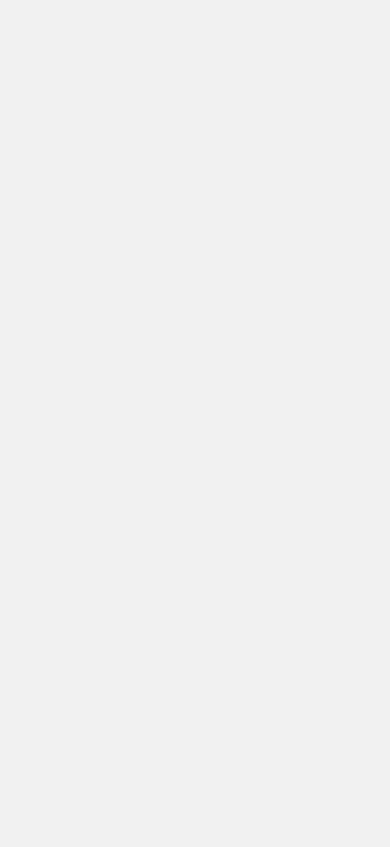
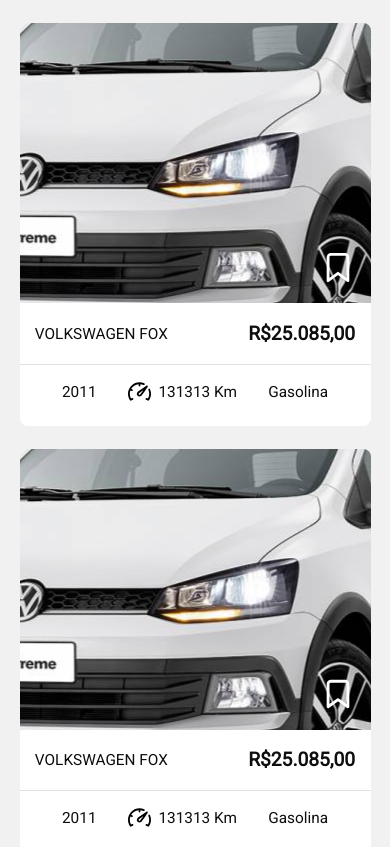
Before and after one commit to hbalardin/amodev-teste, a React (Create React App) app: page / in a window 390 px wide. Shown: the top 847 px of the page. Built offline with nearby package versions, Linux system fonts and the light colour scheme.

Commit message:
chore: create CarCard component This components was created using mobile-first. So the web version isn't done yet.

```diff
--- /dev/null
+++ b/src/components/CarCard/index.tsx
@@ -0,0 +1,40 @@
+import React from 'react';
+
+import BookmarkIcon from '../../assets/bookmark.svg';
+import SpeedometerIcon from '../../assets/speedometer.svg';
+
+import {
+  Container,
+  ImageContainer,
+  CardContent,
+  ContentHeader,
+  ContentFooter,
+} from './styles';
+
+const CarCard = (): JSX.Element => {
+  return (
+    <Container>
+      <ImageContainer>
+        <button type="button">
+          <img src={BookmarkIcon} alt="bookmark" />
+        </button>
+      </ImageContainer>
+      <CardContent>
+        <ContentHeader>
+          <p>VOLKSWAGEN FOX</p>
+          <strong>R$25.085,00</strong>
+        </ContentHeader>
+        <ContentFooter>
+          <p>2011</p>
+          <span>
+            <img src={SpeedometerIcon} alt="speedometer" />
+            <p>131313 Km</p>
+          </span>
+          <p>Gasolina</p>
+        </ContentFooter>
+      </CardContent>
+    </Container>
+  );
+};
+
+export default CarCard;
--- /dev/null
+++ b/src/components/CarCard/styles.ts
@@ -0,0 +1,81 @@
+import styled from 'styled-components';
+
+import CarImg from '../../assets/volkswagen-fox.jpg';
+
+export const Container = styled.div`
+  display: flex;
+  flex-direction: column;
+  background: #fff;
+
+  height: 42rem;
+  margin: 2.4rem 0;
+  border-radius: 0.8rem;
+`;
+
+export const ImageContainer = styled.div`
+  flex: 1;
+  background: url(${CarImg}) no-repeat center;
+  border-radius: 0.8rem 0.8rem 0 0;
+
+  position: relative;
+
+  button {
+    position: absolute;
+    bottom: 0;
+    right: 0;
+
+    background: transparent;
+    border: 0;
+
+    img {
+      margin: 1.6rem;
+
+      width: 3.6rem;
+      height: 3.6rem;
+    }
+  }
+`;
+
+export const CardContent = styled.div`
+  height: 12.8rem;
+`;
+
+export const ContentHeader = styled.div`
+  height: 6.4rem;
+  padding: 1.6rem;
+
+  display: flex;
+  justify-content: space-between;
+  align-items: center;
+
+  strong {
+    font-size: 2rem;
+  }
+
+  border-bottom: 1px solid #e1e1e1;
+`;
+
+export const ContentFooter = styled.div`
+  flex: 1;
+  padding: 1.6rem 2.8rem;
+
+  display: flex;
+  justify-content: space-around;
+  align-items: center;
+
+  img {
+    width: 2.4rem;
+    height: 2.4rem;
+  }
+
+  span {
+    display: flex;
+    align-items: center;
+
+    img {
+      width: 2.4rem;
+      height: 2.4rem;
+      margin-right: 0.8rem;
+    }
+  }
+`;
--- a/src/pages/Home/index.tsx
+++ b/src/pages/Home/index.tsx
@@ -1,11 +1,16 @@
 import React from 'react';
+import CarCard from '../../components/CarCard';
 
 import { Container, Content } from './styles';
 
 const Home = (): JSX.Element => {
   return (
     <Container>
-      <Content />
+      <Content>
+        <CarCard />
+        <CarCard />
+        <CarCard />
+      </Content>
     </Container>
   );
 };
```
